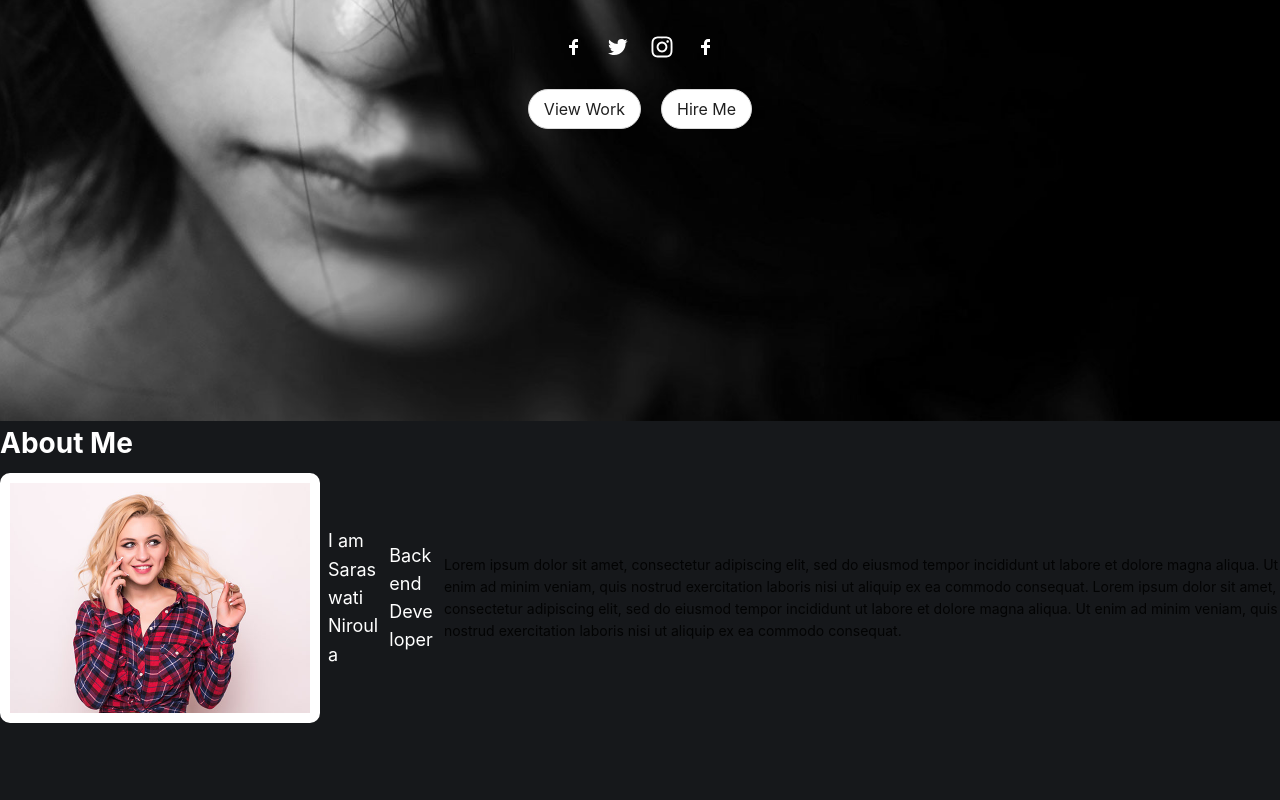
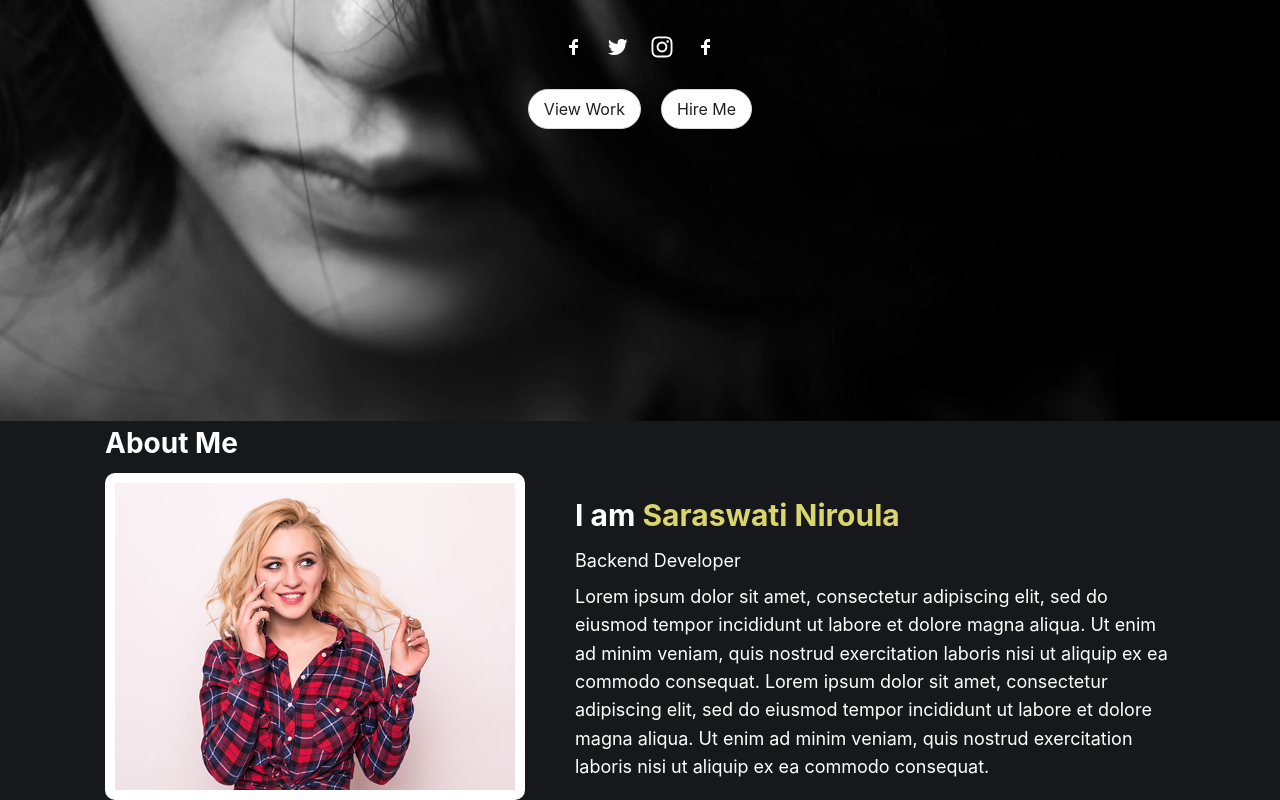
Before and after one commit to Sapnaasubedi/Saruportfolio, a React (Create React App) app in the folder my-portfolio/: page / in a window 1280 px wide. Shown: the part 466-1266 px from the top of the page. Before the commit the page ends 1189 px from the top, so only its background shows below. Built offline with nearby package versions, Linux system fonts and the light colour scheme.

Commit message:
feat: style content

```diff
--- a/my-portfolio/src/components/About.tsx
+++ b/my-portfolio/src/components/About.tsx
@@ -1,4 +1,4 @@
-import { Space, Typography, Image, Flex, Button } from "antd";
+import { Space, Typography, Image, Flex } from "antd";
 import "./hero.css";
 import AboutImage from "../assets/about.jpg";
 
@@ -10,16 +10,16 @@ const About = () => {
         <Text style={{ color: "white", fontSize: "28px", fontWeight: "bold" }}>
           About Me
         </Text>
-        <Space direction="horizontal">
+        <Space direction="horizontal" size={50}>
           <div className="about">
-            <Image width={300} src={AboutImage} />
+            <Image width={400} src={AboutImage} />
           </div>
 
-          <Space>
-            <Text style={{ color: "white", fontSize: "18px" }}>I am Saraswati Niroula</Text>
+          <Space direction="vertical" style={{maxWidth: "600px"}}>
+            <Text style={{ color: "white", fontSize: "30px", fontWeight: "bold" }}>I am  <span style={{ color: "#dbd56e" }}>Saraswati Niroula</span></Text>
             <Text style={{ color: "white", fontSize: "18px" }}>Backend Developer</Text>
 
-            <Text>
+            <Text style={{ color: "white", fontSize: "18px" }}>
               Lorem ipsum dolor sit amet, consectetur adipiscing elit, sed do
               eiusmod tempor incididunt ut labore et dolore magna aliqua. Ut
               enim ad minim veniam, quis nostrud exercitation laboris nisi ut
```
